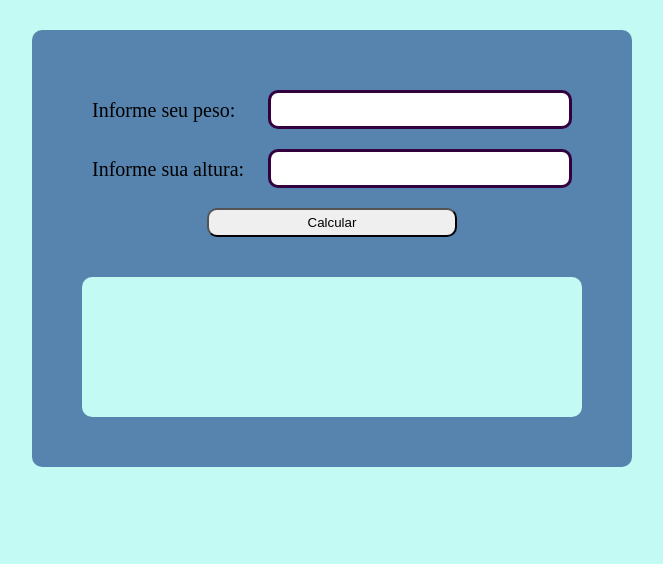
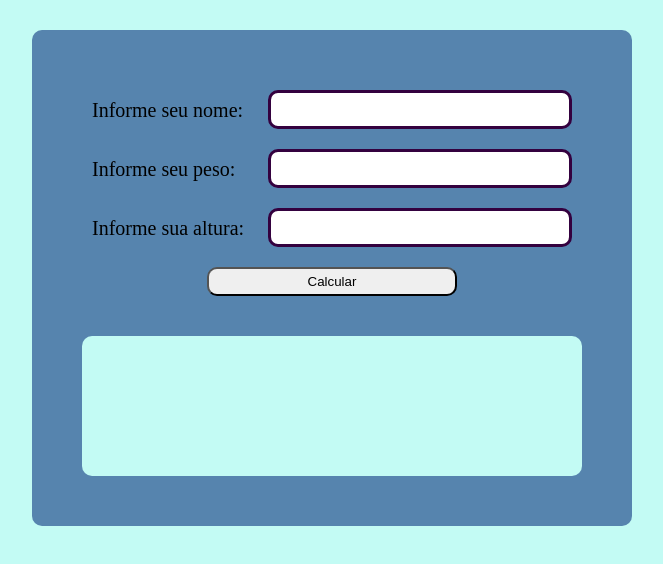
Before and after one commit to andrewherculano/imc-js, a plain HTML site: page calculador-imc/index.html in a window 1280 px wide. Shown: the whole page, without its empty margins (308-971 px from the left). Drawn offline with Linux system fonts and the light colour scheme.

Commit message:
add check situation

```diff
--- a/calculador-imc/index.html
+++ b/calculador-imc/index.html
@@ -9,6 +9,10 @@
   </head>
   <body>
     <div class="calculate-imc">
+      <div class="elements">
+        <label for="">Informe seu nome: </label>
+        <input type="text" id="nome" />
+      </div>
       <div class="elements">
         <label for="">Informe seu peso: </label>
         <input type="text" id="peso-atual" />
--- a/calculador-imc/styles/mainpage.css
+++ b/calculador-imc/styles/mainpage.css
@@ -47,7 +47,7 @@ body {
 .display {
   background-color: #c3fbf4;
   color: #000;
-  font: normal 30px serif;
+  font: normal 25px serif;
   border-radius: 10px;
   padding: 10px;
   margin-top: 40px;
```
